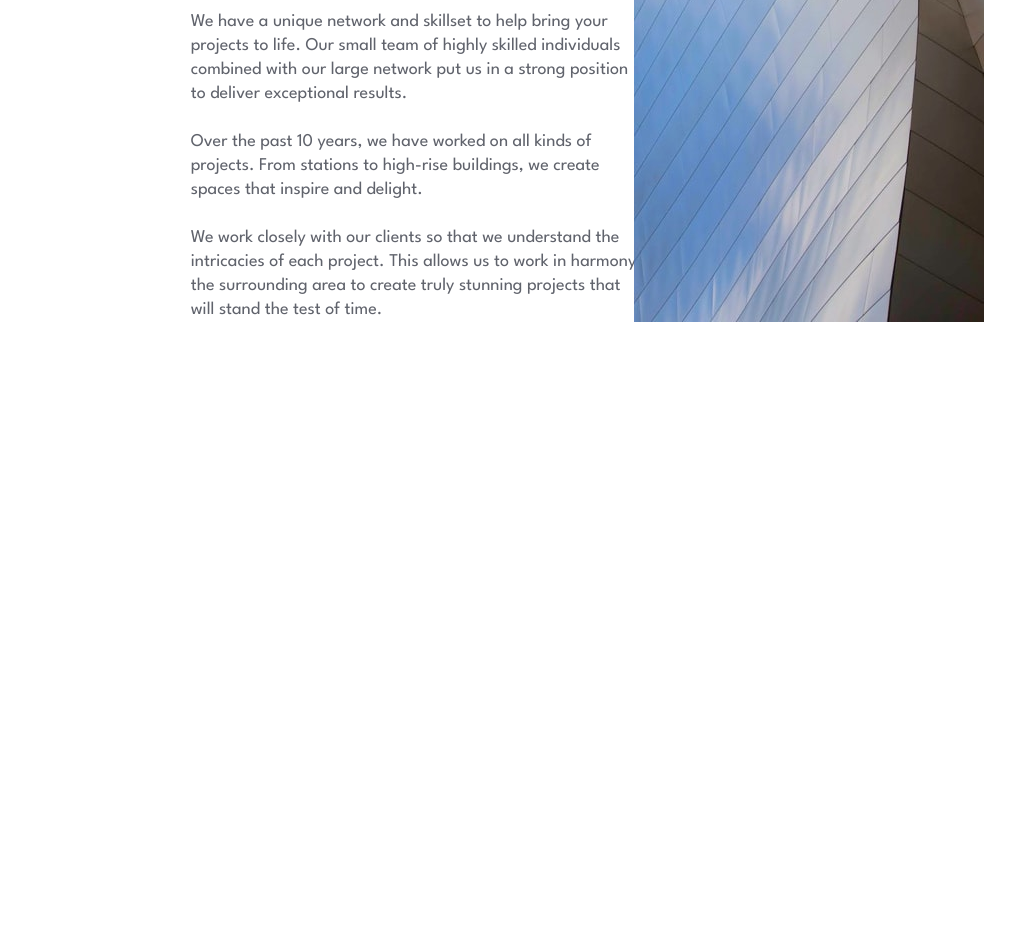
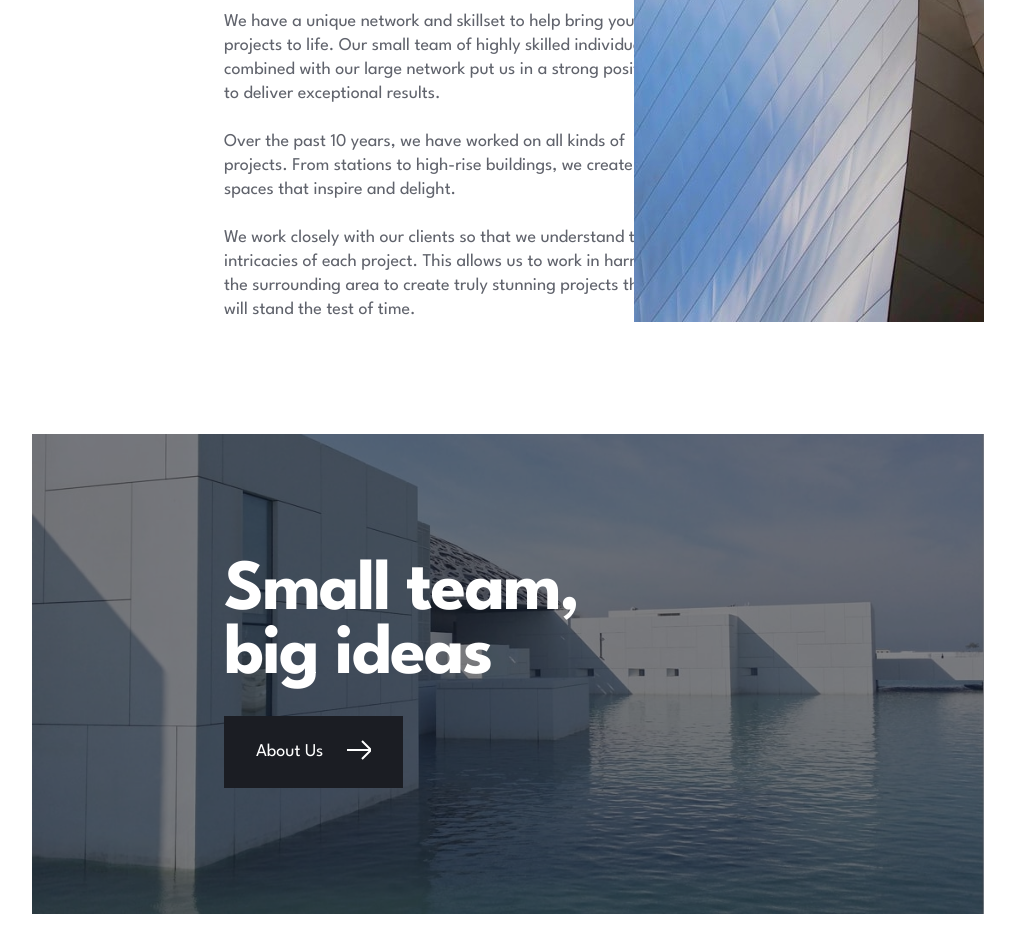
Before and after one commit to Alexjoshua14/Arch, a Next.js app: page / in a window 1280 px wide. Shown: the part 1204-2156 px from the top of the page, without its empty margins (132-1147 px from the left). Before the commit the page ends 1782 px from the top, so only its background shows below. Built offline with nearby package versions, Linux system fonts and the light colour scheme.

Commit message:
Add quick about us section

```diff
--- a/src/app/page.tsx
+++ b/src/app/page.tsx
@@ -1,5 +1,6 @@
 import Button from '@/components/Button'
 import Carousel from '@/components/carousel/Carousel'
+import About from '@/sections/home/About'
 import Hero from '@/sections/home/Hero'
 import Welcome from '@/sections/home/Welcome'
 import Image from 'next/image'
@@ -10,6 +11,7 @@ export default function Home() {
       <div className="max-w-6xl">
         <Hero />
         <Welcome />
+        <About />
       </div>
     </main>
   )
--- /dev/null
+++ b/src/sections/home/About.tsx
@@ -0,0 +1,26 @@
+import Button from '@/components/Button'
+import Image from 'next/image'
+import { FC } from 'react'
+
+interface AboutProps {
+
+}
+
+const About: FC<AboutProps> = ({ }) => {
+  return (
+    <div className="relative section w-full h-fit">
+      <div className='z-20 absolute top-1/2 -translate-y-1/2 left-48 w-[448px] flex flex-col gap-7 text-white'>
+        <h2 className="heading-md">
+          {`Small team, big ideas`}
+        </h2>
+        <Button text='About Us' className="w-fit" arrow />
+      </div>
+      <div className="relative h-fit w-full">
+        <Image src="/assets/home/desktop/image-small-team.jpg" alt="" width={1110} height={560} />
+        <div className="z-10 absolute left-0 top-0 w-full h-full bg-gray-900/55" />
+      </div>
+    </div>
+  )
+}
+
+export default About
--- a/src/sections/home/Welcome.tsx
+++ b/src/sections/home/Welcome.tsx
@@ -11,7 +11,7 @@ const Welcome: FC<WelcomeProps> = ({ }) => {
       <h1 className="z-10 heading-xl -mb-9">
         {`Welcome`}
       </h1>
-      <div className="relative w-5/6 self-end">
+      <div className="relative pl-48 w-full">
         <div className="z-20 w-[446px] flex flex-col gap-10">
           <h2 className="heading-md">
             {`Welcome to Arch Studio`}
```
